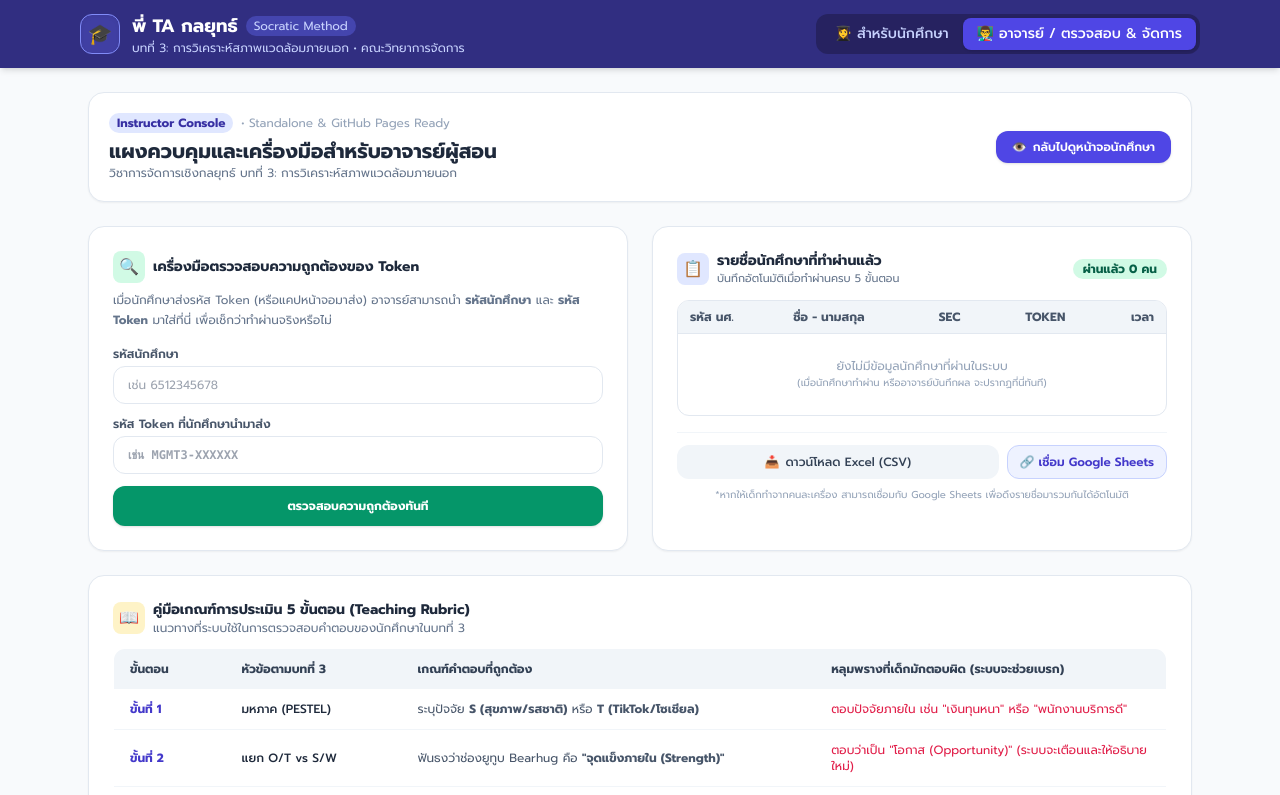
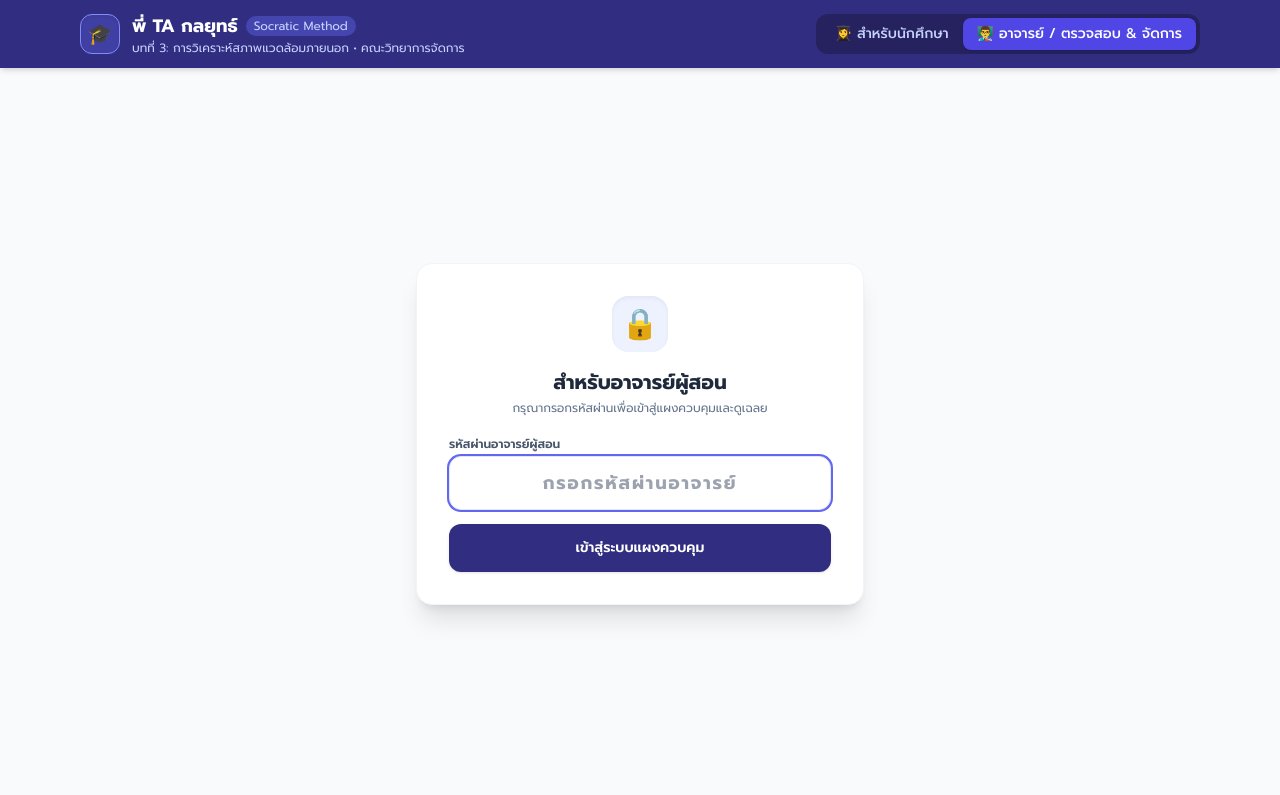
Before and after one commit to surayutt-dot/-3-, a plain HTML site: page index.html in a window 1280 px wide. Both pictures are taken after a click on the button "👨‍🏫 อาจารย์ / ตรวจสอบ & จัดการ". Shown: the top 795 px of the page. Drawn offline with nearby package versions, Linux system fonts and the light colour scheme.

Commit message:
Add files via upload

```diff
--- a/index.html
+++ b/index.html
@@ -190,21 +190,47 @@
     </div>
 
     <!-- ========================================== -->
-    <!-- 2. INSTRUCTOR VIEW (เมนูสำหรับอาจารย์) -->
+    <!-- 2. INSTRUCTOR VIEW (เมนูสำหรับอาจารย์ - มีระบบล็อกรหัสผ่าน) -->
     <!-- ========================================== -->
-    <div id="instructorView" class="hidden flex-1 space-y-6">
+    <div id="instructorView" class="hidden flex-1 flex flex-col">
+
+      <!-- PIN Lock Screen (ด่านความปลอดภัยป้องกันนักศึกษาเข้ามาดูเฉลย) -->
+      <div id="instructorPinScreen" class="max-w-md mx-auto my-auto w-full bg-white rounded-2xl shadow-xl border border-slate-100 p-8 text-center">
+        <div class="w-14 h-14 bg-indigo-50 text-indigo-700 rounded-2xl flex items-center justify-center text-3xl mx-auto mb-4 shadow-inner">
+          🔒
+        </div>
+        <h3 class="text-xl font-bold text-slate-800">สำหรับอาจารย์ผู้สอน</h3>
+        <p class="text-xs text-slate-500 mt-1 mb-5">กรุณากรอกรหัสผ่านเพื่อเข้าสู่แผงควบคุมและดูเฉลย</p>
+
+        <div class="space-y-3.5">
+          <div>
+            <label class="block text-left text-xs font-semibold text-slate-600 mb-1">รหัสผ่านอาจารย์ผู้สอน</label>
+            <input type="password" id="instructorPinInput" placeholder="กรอกรหัสผ่านอาจารย์" class="w-full px-4 py-3 text-center tracking-widest text-lg font-bold rounded-xl border border-slate-200 focus:outline-none focus:ring-2 focus:ring-indigo-500" onkeydown="if(event.key==='Enter') unlockInstructor()">
+          </div>
+          <button onclick="unlockInstructor()" class="w-full bg-indigo-900 hover:bg-indigo-950 text-white font-semibold py-3.5 rounded-xl shadow transition text-sm">
+            เข้าสู่ระบบแผงควบคุม
+          </button>
+          <p id="pinError" class="hidden text-xs text-rose-600 font-semibold mt-1">❌ รหัสผ่านไม่ถูกต้อง กรุณาลองใหม่อีกครั้ง</p>
+        </div>
+      </div>
+
+      <!-- Instructor Content (ซ่อนอยู่จนกว่าจะใส่รหัสผ่านถูกต้อง) -->
+      <div id="instructorContent" class="hidden space-y-6">
 
         <!-- Banner Header -->
         <div class="bg-white p-5 rounded-2xl border border-slate-200 shadow-sm flex flex-col md:flex-row justify-between items-start md:items-center gap-4">
           <div>
             <div class="flex items-center gap-2">
               <span class="text-xs bg-indigo-100 text-indigo-800 font-bold px-2 py-0.5 rounded-full">Instructor Console</span>
-            <span class="text-xs text-slate-400">• Standalone & GitHub Pages Ready</span>
+              <span class="text-xs text-slate-400">• ป้องกันด้วยรหัสผ่านแล้ว</span>
             </div>
             <h2 class="text-xl font-bold text-slate-800 mt-1">แผงควบคุมและเครื่องมือสำหรับอาจารย์ผู้สอน</h2>
             <p class="text-xs text-slate-500">วิชาการจัดการเชิงกลยุทธ์ บทที่ 3: การวิเคราะห์สภาพแวดล้อมภายนอก</p>
           </div>
           <div class="flex items-center gap-2">
+            <button onclick="lockInstructor()" class="px-3.5 py-2 bg-slate-100 hover:bg-rose-50 hover:text-rose-700 text-slate-600 text-xs font-semibold rounded-xl border border-slate-200 transition flex items-center gap-1.5">
+              <span>🔒</span> ล็อกหน้าอาจารย์
+            </button>
             <button onclick="switchTab('student')" class="px-4 py-2 bg-indigo-600 hover:bg-indigo-700 text-white text-xs font-semibold rounded-xl shadow transition flex items-center gap-1.5">
               <span>👁️</span> กลับไปดูหน้าจอนักศึกษา
             </button>
@@ -362,7 +388,9 @@
         </div>
       </div>
 
-    </div>
+      </div> <!-- /#instructorContent -->
+
+    </div> <!-- /#instructorView -->
 
   </main>
 
@@ -383,6 +411,9 @@
 📌 **ขั้นที่ 1: การวิเคราะห์ระดับมหภาค (PESTEL)**
 จากเนื้อหา หมึกกรุบทำรายได้โตถึง 471% (เกือบ 2,000 ล้านบาท) ในปี 2568 น้องคิดว่า **ปัจจัยภายนอกด้านใดใน PESTEL (P, E, S, T, E, L)** ที่เป็นลมใต้ปีกสำคัญที่สุดที่ทำให้หมึกกรุบแจ้งเกิดได้เร็วขนาดนี้? ลองเลือกมา 1-2 ด้านพร้อมอธิบายเหตุผลให้พี่ฟังสักนิดครับ!`;
 
+    let isInstructorUnlocked = false;
+    const INSTRUCTOR_PIN = '1235'; // รหัสผ่านสำหรับอาจารย์ (อัปเดตใหม่)
+
     // Switch between Student and Instructor Tabs
     function switchTab(tab) {
       const studentView = document.getElementById('studentView');
@@ -400,7 +431,41 @@
         instructorView.classList.remove('hidden');
         navInstructorBtn.className = "px-3.5 py-1.5 rounded-lg font-medium transition bg-indigo-600 text-white shadow";
         navStudentBtn.className = "px-3.5 py-1.5 rounded-lg font-medium transition text-indigo-200 hover:text-white";
+
+        // Check if unlocked
+        if (isInstructorUnlocked) {
+          document.getElementById('instructorPinScreen').classList.add('hidden');
+          document.getElementById('instructorContent').classList.remove('hidden');
+          renderCompletedStudents();
+        } else {
+          document.getElementById('instructorPinScreen').classList.remove('hidden');
+          document.getElementById('instructorContent').classList.add('hidden');
+          document.getElementById('pinError').classList.add('hidden');
+          setTimeout(() => document.getElementById('instructorPinInput').focus(), 100);
         }
+      }
+    }
+
+    function unlockInstructor() {
+      const enteredPin = document.getElementById('instructorPinInput').value.trim();
+      const pinErr = document.getElementById('pinError');
+
+      if (enteredPin === INSTRUCTOR_PIN) {
+        isInstructorUnlocked = true;
+        document.getElementById('instructorPinInput').value = '';
+        pinErr.classList.add('hidden');
+        document.getElementById('instructorPinScreen').classList.add('hidden');
+        document.getElementById('instructorContent').classList.remove('hidden');
+        renderCompletedStudents();
+      } else {
+        pinErr.classList.remove('hidden');
+        document.getElementById('instructorPinInput').select();
+      }
+    }
+
+    function lockInstructor() {
+      isInstructorUnlocked = false;
+      switchTab('student');
     }
 
     function startActivity() {
```
Lines whose indentation alone changed are shown as unchanged.
